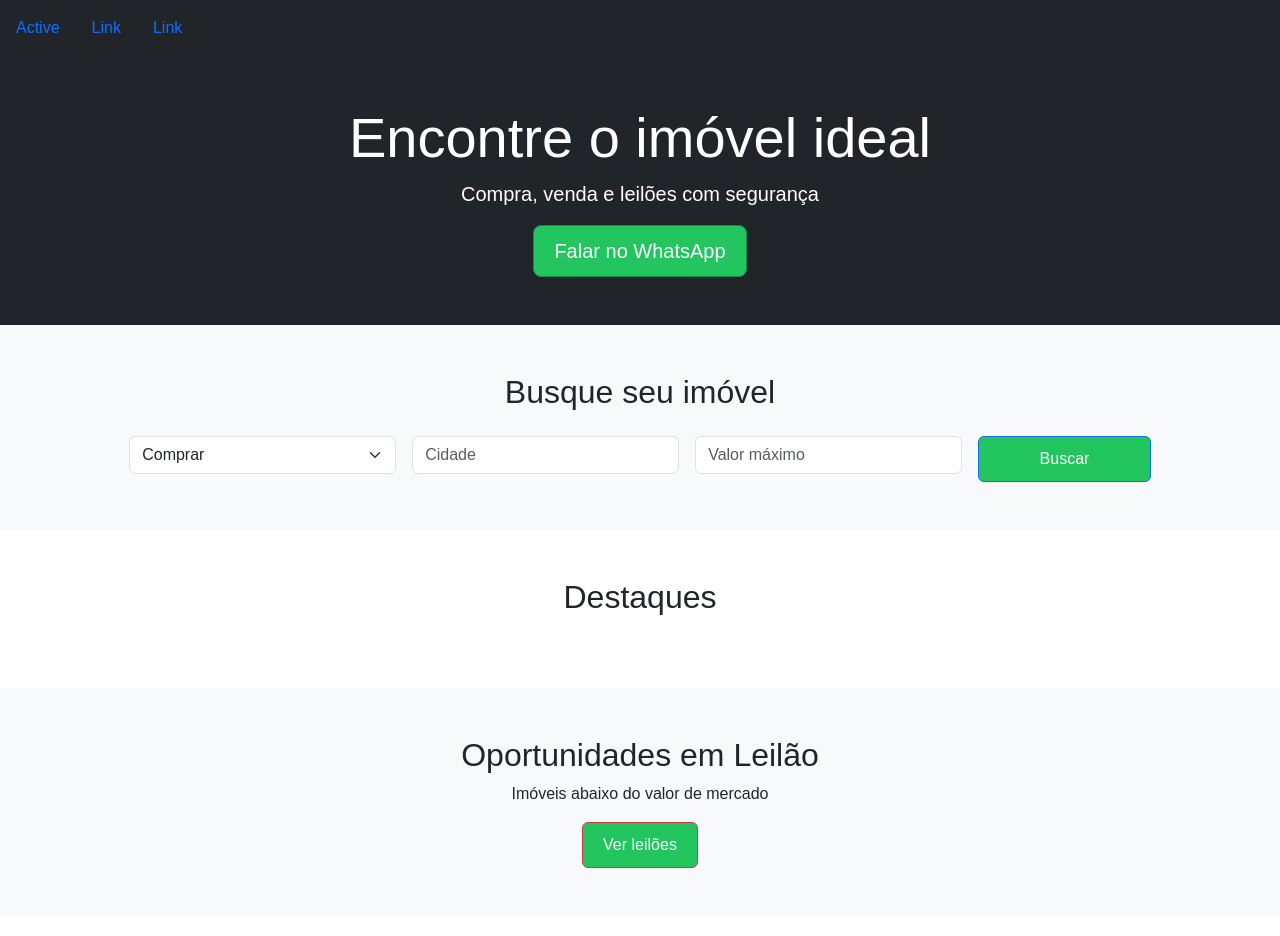
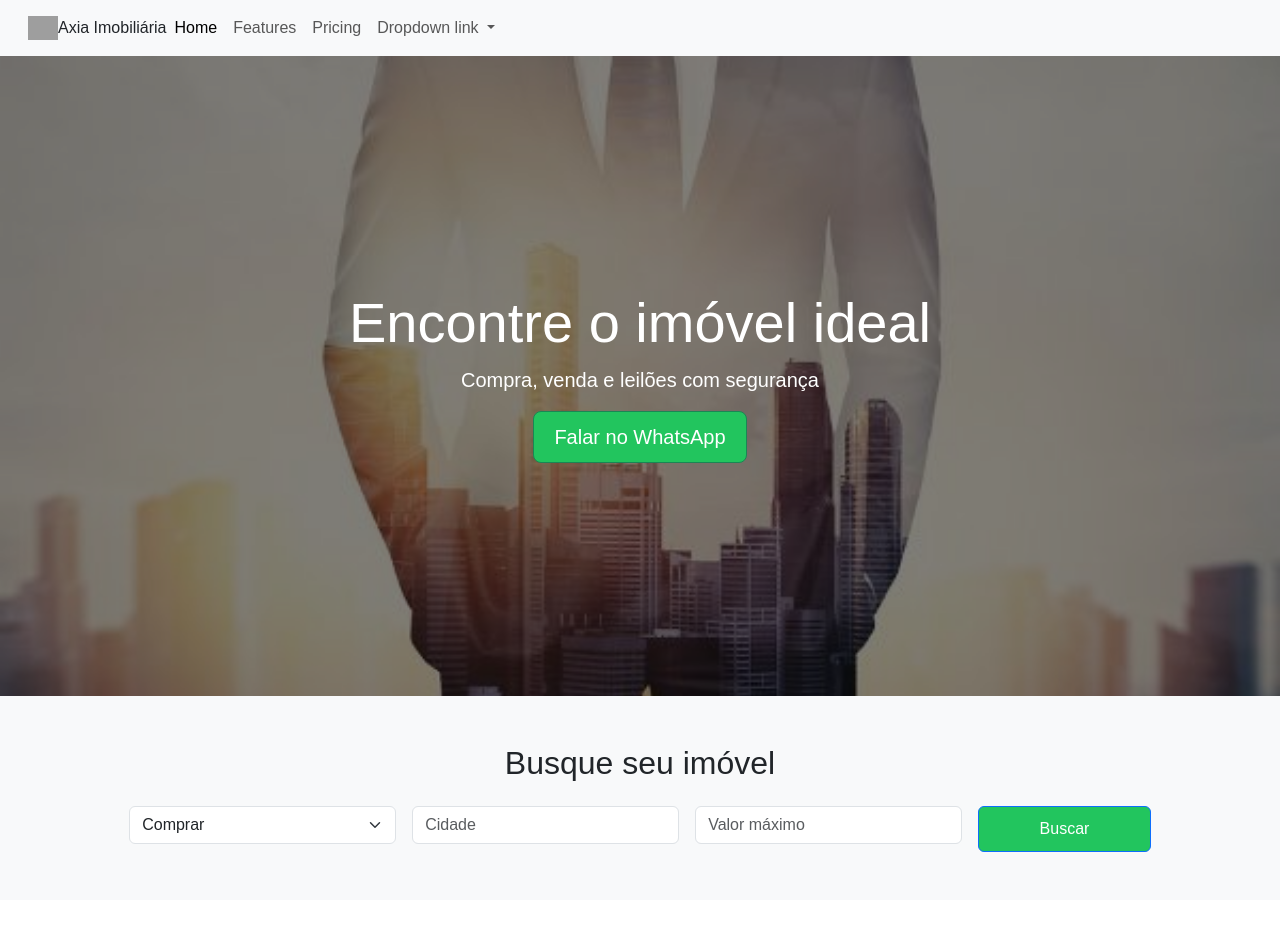
Before and after one commit to victorMedeiros82/axiaImob, a Django app: page / in a window 1280 px wide. Shown: the top 936 px of the page. Run offline with Django 5.2, Linux system fonts and the light colour scheme; grey boxes are pictures that could not be loaded.

Commit message:
alterando varios arquivos

```diff
--- a/static/css/style.css
+++ b/static/css/style.css
@@ -4,10 +4,23 @@ body {
 }
 
 .hero {
-    background: #0f172a;
-    color: white;
-    text-align: center;
-    padding: 100px 20px;
+    min-height: 80vh;
+    background: url('/static/img/hero.jpg') center/cover no-repeat;
+    position: relative;
+}
+
+/* overlay escuro (deixa texto legível) */
+.hero::before {
+    content: "";
+    position: absolute;
+    inset: 0;
+    background: rgba(0,0,0,0.5);
+}
+
+/* garante que o texto fique acima do overlay */
+.hero .container {
+    position: relative;
+    z-index: 1;
 }
 
 .btn {
--- a/templates/core/home.html
+++ b/templates/core/home.html
@@ -1,37 +1,56 @@
 {% load static %}
-<!DOCTYPE html>
+<!doctype html>
 <html lang="pt-br">
   <head>
-    <meta charset="UTF-8">
+    <meta charset="UTF-8" />
     <title>Axia Imobiliária</title>
 
     <!-- Bootstrap CDN -->
-    <link href="https://cdn.jsdelivr.net/npm/bootstrap@5.3.3/dist/css/bootstrap.min.css" rel="stylesheet">
+    <link
+      href="https://cdn.jsdelivr.net/npm/bootstrap@5.3.3/dist/css/bootstrap.min.css"
+      rel="stylesheet"
+    />
 
-    <link rel="stylesheet" href="{% static 'css/style.css' %}">
+    <link rel="stylesheet" href="{% static 'css/style.css' %}" />
   </head>
   <body>
-
     <!-- NAVBAR -->
-<nav class="navbar navbar-expand-lg navbar-dark bg-dark">
-    <ul class="nav justify-content-end">
+    <nav class="navbar navbar-expand-lg bg-body-tertiary">
+        <div class="container-fluid">
+          <a class="navbar-brand" href="#"></a>
+          <img src="/docs/5.3/assets/brand/bootstrap-logo.svg" alt="Logo" width="30" height="24" class="d-inline-block align-text-top">
+           Axia Imobiliária
+          <button class="navbar-toggler" type="button" data-bs-toggle="collapse" data-bs-target="#navbarNavDropdown" aria-controls="navbarNavDropdown" aria-expanded="false" aria-label="Toggle navigation">
+            <span class="navbar-toggler-icon"></span>
+          </button>
+          <div class="collapse navbar-collapse" id="navbarNavDropdown">
+            <ul class="navbar-nav">
               <li class="nav-item">
-          <a class="nav-link active" aria-current="page" href="#">Active</a>
+                <a class="nav-link active" aria-current="page" href="#">Home</a>
               </li>
               <li class="nav-item">
-          <a class="nav-link" href="#">Link</a>
+                <a class="nav-link" href="#">Features</a>
               </li>
               <li class="nav-item">
-          <a class="nav-link" href="#">Link</a>
+                <a class="nav-link" href="#">Pricing</a>
               </li>
-        <li class="nav-item">
-          <a class="nav-link disabled" aria-disabled="true">Disabled</a>
+              <li class="nav-item dropdown">
+                <a class="nav-link dropdown-toggle" href="#" role="button" data-bs-toggle="dropdown" aria-expanded="false">
+                  Dropdown link
+                </a>
+                <ul class="dropdown-menu">
+                  <li><a class="dropdown-item" href="#">Action</a></li>
+                  <li><a class="dropdown-item" href="#">Another action</a></li>
+                  <li><a class="dropdown-item" href="#">Something else here</a></li>
+                </ul>
               </li>
             </ul>
+          </div>
+        </div>
       </nav>
 
     <!-- HERO -->
-<section class="bg-dark text-white text-center py-5">
+    <section class="hero d-flex align-items-center text-center text-white">
       <div class="container">
         <h1 class="display-4">Encontre o imóvel ideal</h1>
         <p class="lead">Compra, venda e leilões com segurança</p>
@@ -52,10 +71,14 @@
             </select>
           </div>
           <div class="col-md-3">
-                <input type="text" class="form-control" placeholder="Cidade">
+            <input type="text" class="form-control" placeholder="Cidade" />
           </div>
           <div class="col-md-3">
-                <input type="text" class="form-control" placeholder="Valor máximo">
+            <input
+              type="text"
+              class="form-control"
+              placeholder="Valor máximo"
+            />
           </div>
           <div class="col-md-2">
             <button class="btn btn-primary w-100">Buscar</button>
@@ -69,12 +92,11 @@
       <div class="container">
         <h2 class="text-center mb-4">Destaques</h2>
         <div class="row">
-
           <!-- CARD -->
           {% for imovel in imoveis %}
           <div class="col-md-4">
             <div class="card">
-        <img src="{{ imovel.imagem.url }}" class="card-img-top">
+              <img src="{{ imovel.imagem.url }}" class="card-img-top" />
               <div class="card-body">
                 <h5>{{ imovel.nome }}</h5>
                 <p>R$ {{ imovel.valor }}</p>
@@ -82,7 +104,6 @@
             </div>
           </div>
           {% endfor %}
-
         </div>
       </div>
     </section>
@@ -119,6 +140,5 @@
 
     <!-- Bootstrap JS -->
     <script src="https://cdn.jsdelivr.net/npm/bootstrap@5.3.3/dist/js/bootstrap.bundle.min.js"></script>
-
   </body>
 </html>
```
Also changed, not shown: static/img/hero.jpg (added). Lines whose indentation alone changed are shown as unchanged.
